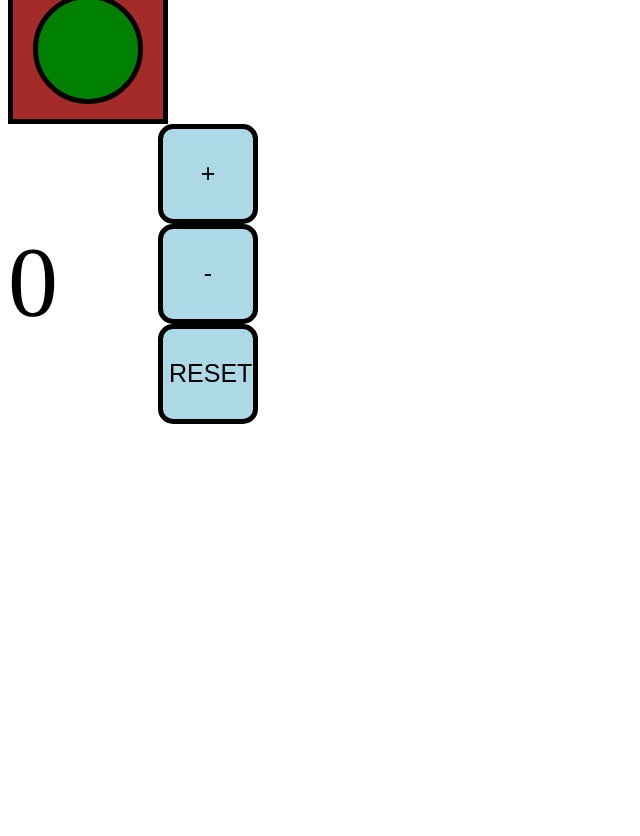
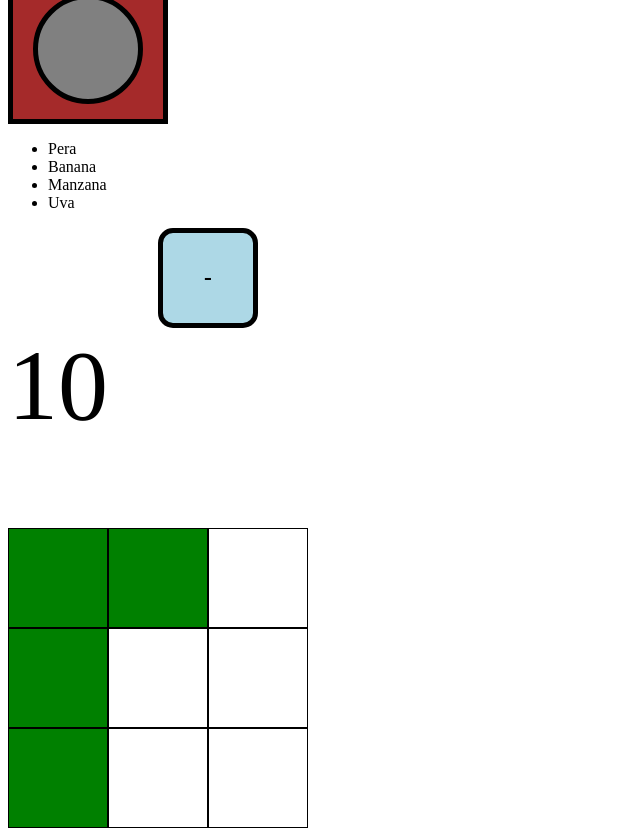
Before and after one commit to breamarcelo/PMDM, an Angular app in the folder MiPrimerProyecto/: page / in a window 1280 px wide. Shown: the part 400-1236 px from the top of the page, without its empty margins (0-640 px from the left). Before the commit the page ends 832 px from the top, so only its background shows below. Built offline with nearby package versions, Linux system fonts and the light colour scheme.

Commit message:
trabajando con @if y @for

```diff
--- a/MiPrimerProyecto/src/app/components/semaforo/semaforo.css
+++ b/MiPrimerProyecto/src/app/components/semaforo/semaforo.css
@@ -29,6 +29,10 @@ div.verde {
     background-color: green;
 }
 
+div.gris {
+    background-color: grey;
+}
+
 p.numero {
     font-size: 100px;
 }
@@ -58,3 +62,33 @@ button {
     font-weight: blod;
     font-size: 25px;
 }
+
+div.cuadrados_container {
+    display: flex;
+    flex-direction: row;
+    justify-content: space-between;
+    width: 700px;
+}
+
+div.cuadrados_container>div {
+    width: 30px;
+    height: 30px;
+    border: 5px solid black;
+}
+
+div.cuadrado_lleno {
+    background-color: green;
+    border: 1px solid black;
+}
+
+div.cuadrado_vacio {
+    background-color: transparent;
+    border: 1px solid black;
+}
+
+div.tablero {
+    display: grid;
+    grid-template-columns: repeat(3, 100px);
+    grid-template-rows: repeat(3, 100px);
+
+}
--- a/MiPrimerProyecto/src/app/components/semaforo/semaforo.html
+++ b/MiPrimerProyecto/src/app/components/semaforo/semaforo.html
@@ -1,17 +1,50 @@
 <p>semaforo works!</p>
 <div class="semaforo">
+    @if(numero >= 2) {
     <div class="rojo"></div>
+    } @else {
+    <div class="gris"></div>
+    }
+    @if(numero == 1) {
     <div class="amarillo"></div>
+    } @else {
+    <div class="gris"></div>
+    }
+    @if(numero == 0) {
     <div class="verde"></div>
+    } @else {
+    <div class="gris"></div>
+    }
 </div>
+
+<ul>
+    @for(fruta of frutas;track fruta){
+    <li>{{fruta}}</li>
+    }
+</ul>
 
 <div class="contenedor">
     <div>
         <p class="numero">{{ numero }}</p>
     </div>
     <div class="botones">
-        <button id="btn_incrementar" (click)="incrementar()">+</button>
-        <button id="btn_decrementar" (click)="decrementar()">-</button>
-        <button id="btn_reset" (click)="reset()">RESET</button>
+        @if(numero < 10){ <button id="btn_incrementar" (click)="incrementar()">+</button>
+            }
+            @if(numero > 0){
+            <button id="btn_decrementar" (click)="decrementar()">-</button>
+            }
+            @if(numero != 0 && numero != 10) {
+            <button id="btn_reset" (click)="reset()">RESET</button>
+            }
     </div>
 </div>
+
+<div class="tablero">
+    @for (cuadrado of cuadrados; track cuadrado) {
+    @if(cuadrado == 1){
+    <div class="cuadrado_lleno"></div>
+    } @else {
+    <div class="cuadrado_vacio"></div>
+    }
+    }
+</div>
--- a/MiPrimerProyecto/src/app/components/semaforo/semaforo.ts
+++ b/MiPrimerProyecto/src/app/components/semaforo/semaforo.ts
@@ -7,18 +7,25 @@ import { Component } from '@angular/core';
   styleUrl: './semaforo.css'
 })
 export class Semaforo {
-  numero: number = 0;
+  numero: number = 10;
+  frutas: string[] = ["Pera", "Banana", "Manzana", "Uva"];
+  cuadrados: number[] = [1, 1, 0, 1, 0, 0, 1, 0, 0];
+
   incrementar() {
     if (this.numero < 10) {
       this.numero++;
+    } else {
+      this.numero = 10;
     }
   }
   decrementar() {
     if (this.numero > 0) {
       this.numero--;
+    } else {
+      this.numero = 0;
     }
   }
   reset() {
-    this.numero = 0;
+    this.numero = 10;
   }
 }
```
